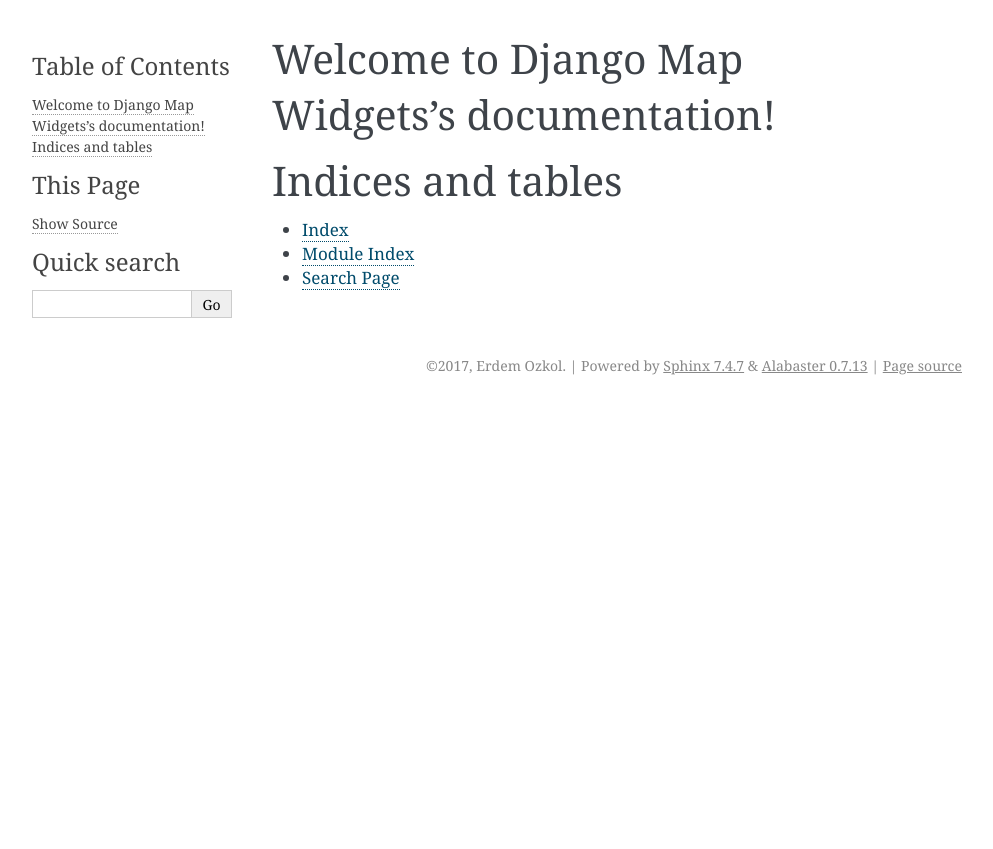
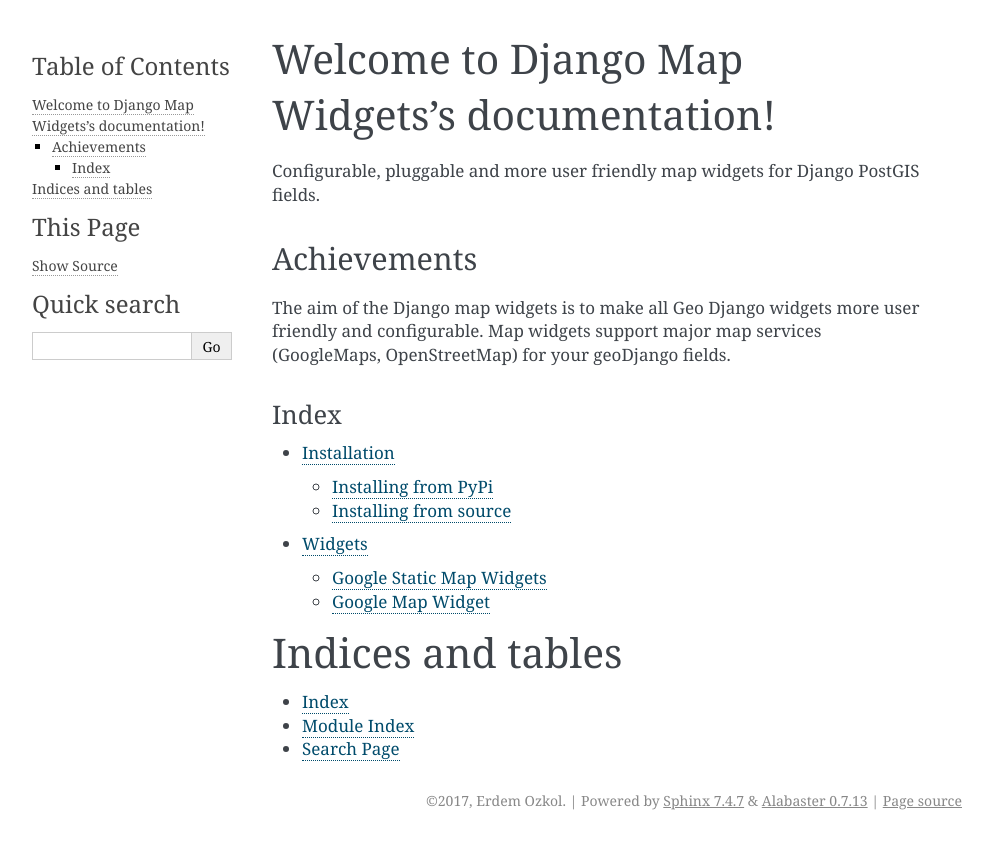
Before and after one commit to erdem/django-map-widgets, a Sphinx documentation site: the page built from docs/index.rst, in a window 1280 px wide. Shown: the top 849 px of the page, without its empty margins (148-1141 px from the left). Built offline with Sphinx 7.4.7, drawn with Linux system fonts in a browser that asks for light colours.

Commit message:
updated doc files structure

```diff
--- a/docs/index.rst
+++ b/docs/index.rst
@@ -6,9 +6,23 @@
 Welcome to Django Map Widgets's documentation!
 ==============================================
 
+Configurable, pluggable and more user friendly map widgets for Django PostGIS fields.
+
+
+Achievements
+^^^^^^^^^^^^
+
+The aim of the Django map widgets is to make all Geo Django widgets more user friendly and configurable. Map widgets support major map services (GoogleMaps, OpenStreetMap) for your geoDjango fields.
+
+
+Index
+-----
+
 .. toctree::
    :maxdepth: 2
-   :caption: Contents:
+
+   installation/index
+   widgets/index
 
 
 
--- /dev/null
+++ b/docs/widgets/google_static_map_widgets.rst
@@ -0,0 +1,2 @@
+Google Static Map Widgets
+=========================
--- /dev/null
+++ b/docs/widgets/index.rst
@@ -0,0 +1,10 @@
+=======
+Widgets
+=======
+
+
+.. toctree::
+   :maxdepth: 2
+
+   google_static_map_widgets
+   point_field_map_widgets
--- /dev/null
+++ b/docs/widgets/point_field_map_widgets.rst
@@ -0,0 +1,2 @@
+Google Map Widget
+=================
```
Also changed, not shown: docs/installation/index.rst (added, +21 -0 lines).
